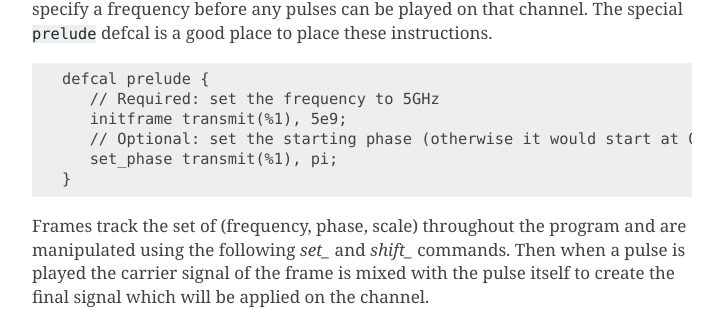
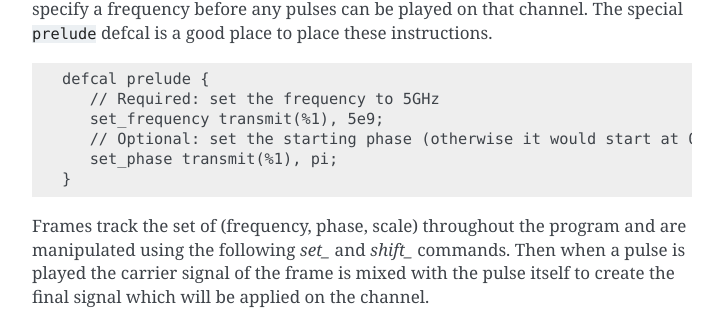
Before and after one commit to openqasm/openqasm, a Sphinx documentation site: the page built from source/language/openpulse.rst, in a window 1280 px wide and 900 px high, scrolled down 1562 px. Shown: the part 190-499 px from the top of the window, without its empty margins (388-1111 px from the left). Built offline with Sphinx 7.4.7, drawn with Linux system fonts in a browser that asks for light colours.

Commit message:
initframe -> set_frequency

```diff
--- a/source/language/openpulse.rst
+++ b/source/language/openpulse.rst
@@ -82,7 +82,7 @@ specify a frequency before any pulses can be played on that channel. The special
 
    defcal prelude {
       // Required: set the frequency to 5GHz
-      initframe transmit(%1), 5e9;
+      set_frequency transmit(%1), 5e9;
       // Optional: set the starting phase (otherwise it would start at 0)
       set_phase transmit(%1), pi;
    }
```
